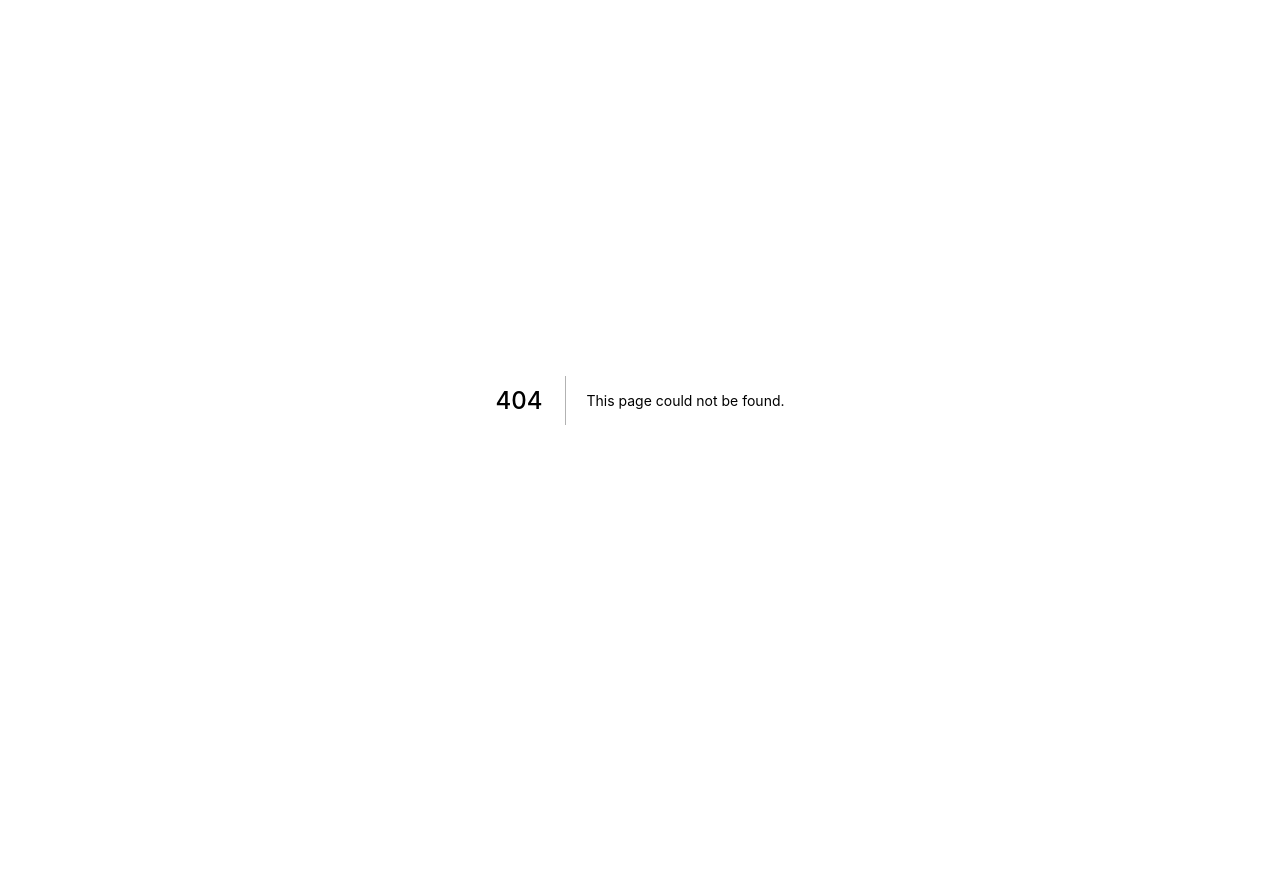
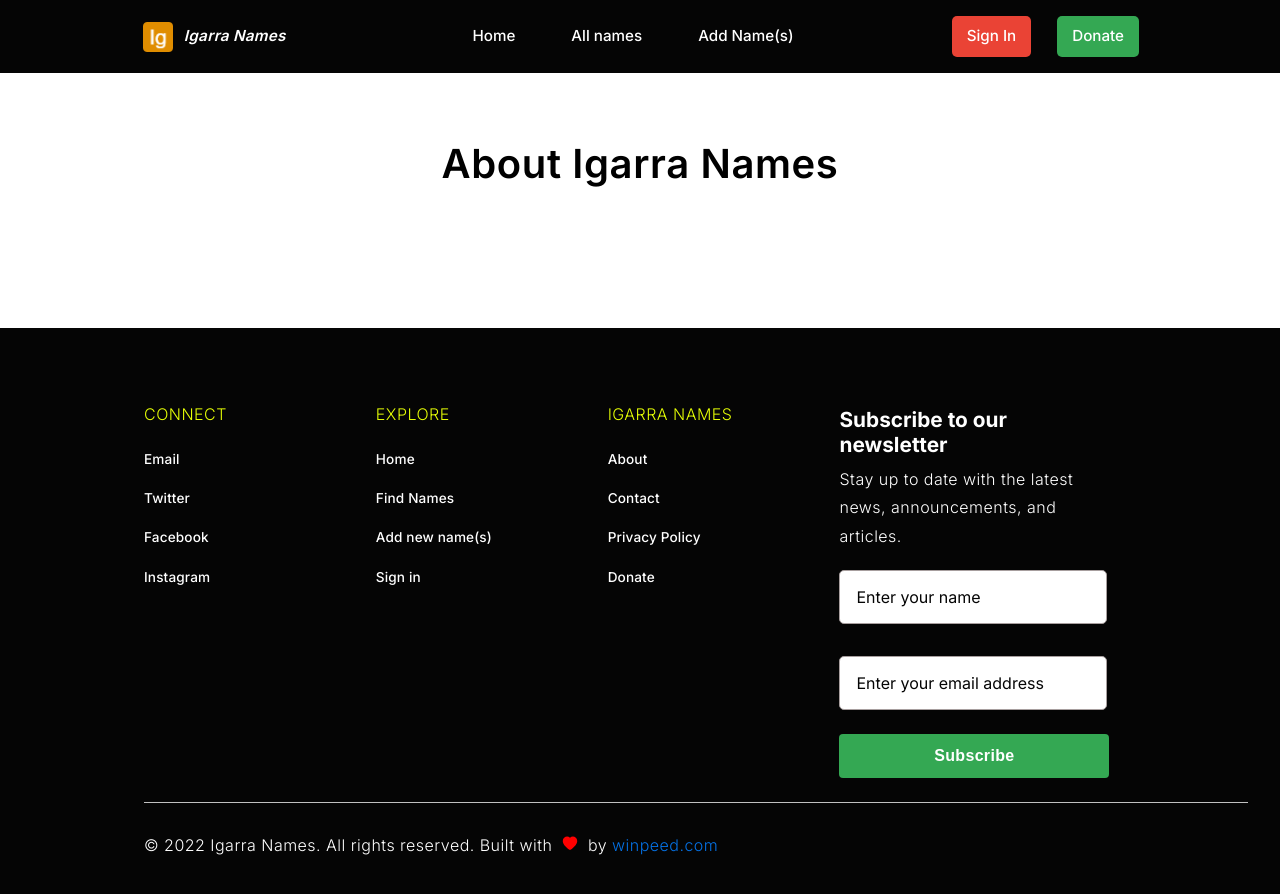
Before and after one commit to winpeed/prod-tsx-igarranames, a Next.js app: page /about in a window 1280 px wide. Before the commit this address had no page. Shown: the top 894 px of the page. Before the commit the page ends 800 px from the top, so only its background shows below. Built offline with nearby package versions, Linux system fonts and the light colour scheme; no server answers.

Commit message:
Add About to footer. Modify styling of footer

```diff
--- a/components/FooterComp.tsx
+++ b/components/FooterComp.tsx
@@ -9,20 +9,9 @@ export default function FooterComp() {
   return (
     <Footer>
       <Footer.Row>
-        {" "}
-        <Link href="/" passHref>
-          <Footer.ListLink>
-            <Image
-              src="/ignames.png"
-              alt="Igarra Names Logo"
-              width={30}
-              height={30}
-            />
-            {/* <Footer.Logo>Igarranames</Footer.Logo> */}
-          </Footer.ListLink>
-        </Link>
         <Footer.ColWrap>
           <Footer.Column>
+            <Footer.Text color="yellow">CONNECT</Footer.Text>
             <Footer.ListItem>
               <Link href="/" passHref>
                 <Footer.ListLink>Email</Footer.ListLink>
@@ -49,6 +38,7 @@ export default function FooterComp() {
       <Footer.Row>
         <Footer.ColWrap>
           <Footer.Column>
+            <Footer.Text color="yellow">EXPLORE</Footer.Text>
             <Footer.ListItem>
               <Link href="/" passHref>
                 <Footer.ListLink>Home</Footer.ListLink>
@@ -75,6 +65,14 @@ export default function FooterComp() {
       <Footer.Row>
         <Footer.ColWrap>
           <Footer.Column>
+            <Footer.Text color="yellow">IGARRA NAMES</Footer.Text>
+
+            <Footer.ListItem>
+              <Link href="/about" passHref>
+                <Footer.ListLink>About</Footer.ListLink>
+              </Link>
+            </Footer.ListItem>
+
             <Footer.ListItem>
               <Link href="/contact" passHref>
                 <Footer.ListLink>Contact</Footer.ListLink>
--- a/components/NewsletterComp.tsx
+++ b/components/NewsletterComp.tsx
@@ -1,6 +1,5 @@
 import React, { useState, useEffect } from "react";
 import Footer from "./footer";
-import Image from "next/image";
 
 const NewsletterComp = ({ color }) => {
   const [newsForm, setNewsForm] = useState<{ name: string; email: string }>({
@@ -48,6 +47,7 @@ const NewsletterComp = ({ color }) => {
   };
 
   useEffect(() => {}, [newsForm.email, newsForm.name]);
+
   return (
     <Footer.Row full="true">
       <Footer.ColWrap full="true">
@@ -56,16 +56,6 @@ const NewsletterComp = ({ color }) => {
             <Footer.Text close="yes">
               You've been successfully signed up to the newsletter.{" "}
             </Footer.Text>
-            <Image
-              src="/close.svg"
-              alt="Close"
-              width={30}
-              height={30}
-              onClick={() => {
-                setIsShow(!isShow);
-              }}
-              style={{ cursor: "pointer" }}
-            />
           </Footer.Row>
         ) : (
           <>
--- a/components/footer/styles/Footer.ts
+++ b/components/footer/styles/Footer.ts
@@ -131,9 +131,12 @@ export const Span = styled.span`
 export const Text = styled.p<TextProps>`
   font-size: 0.875rem;
   line-height: 1.5rem;
-  font-weight: 400;
-  color: ${props => props.color == 'black' ? 'var(--black)' : 'var(--white)'}
-  flex: ${props => props.close == 'yes' && '0 0 60%'}
+  font-weight: 100;
+  color: ${props => props.color == 'black' ? 'var(--black)' : props.color == "yellow" ? 'var(--light-yellow)' : 'var(--white)'};
+  flex: ${props => props.close == 'yes' && '0 0 60%'};
+  line-height: 1.6;
+  letter-spacing:0.03em;
+  padding-bottom: 0.7em;
 
   @media (min-width: 768px) {
     font-size: 1rem;
--- a/interfaces/interface.ts
+++ b/interfaces/interface.ts
@@ -1,4 +1,8 @@
 import React from "react";
+
+export interface FormContainerProps {
+  names: Result[];
+}
 
 export type ComponentProps = {
   children?: React.ReactNode;
--- /dev/null
+++ b/src/pages/about.tsx
@@ -0,0 +1,19 @@
+import React from "react";
+import Body from "../../components/body";
+import FooterComp from "../../components/FooterComp";
+import NavBar from "../../components/NavBar";
+
+function about() {
+  return (
+    <Body>
+      <NavBar />
+      <Body.PrivacyWrapper>
+        <Body.ContactHeading>About Igarra Names</Body.ContactHeading>
+      </Body.PrivacyWrapper>
+
+      <FooterComp />
+    </Body>
+  );
+}
+
+export default about;
--- a/src/pages/privacy-policy.tsx
+++ b/src/pages/privacy-policy.tsx
@@ -8,7 +8,6 @@ function privacy() {
   return (
     <Body>
       <NavBar />
-
       <Body.PrivacyWrapper>
         <Body.ContactHeading>Privacy Policy</Body.ContactHeading>
         <Body.PrivacyText>
--- a/src/styles/globals.css
+++ b/src/styles/globals.css
@@ -60,6 +60,7 @@ a:hover {
 
 html {
   --yellow: rgb(251 188 5);
+  --light-yellow: #e6ff05;
   --black: #050505;
   --blue-light: #0572e6;
   --blue-dark: #1938b3;
--- a/src/styles/globals.scss
+++ b/src/styles/globals.scss
@@ -57,6 +57,7 @@ a:hover {
 
 html {
   --yellow: rgb(251 188 5);
+  --light-yellow: #e6ff05;
   --black: #050505;
   --blue-light: #0572e6;
   --blue-dark: #1938b3;
```
Also changed, not shown: components/SearchForm.tsx (+2 -5 lines), 1 other file (tests, documents, lock files or other folders).
